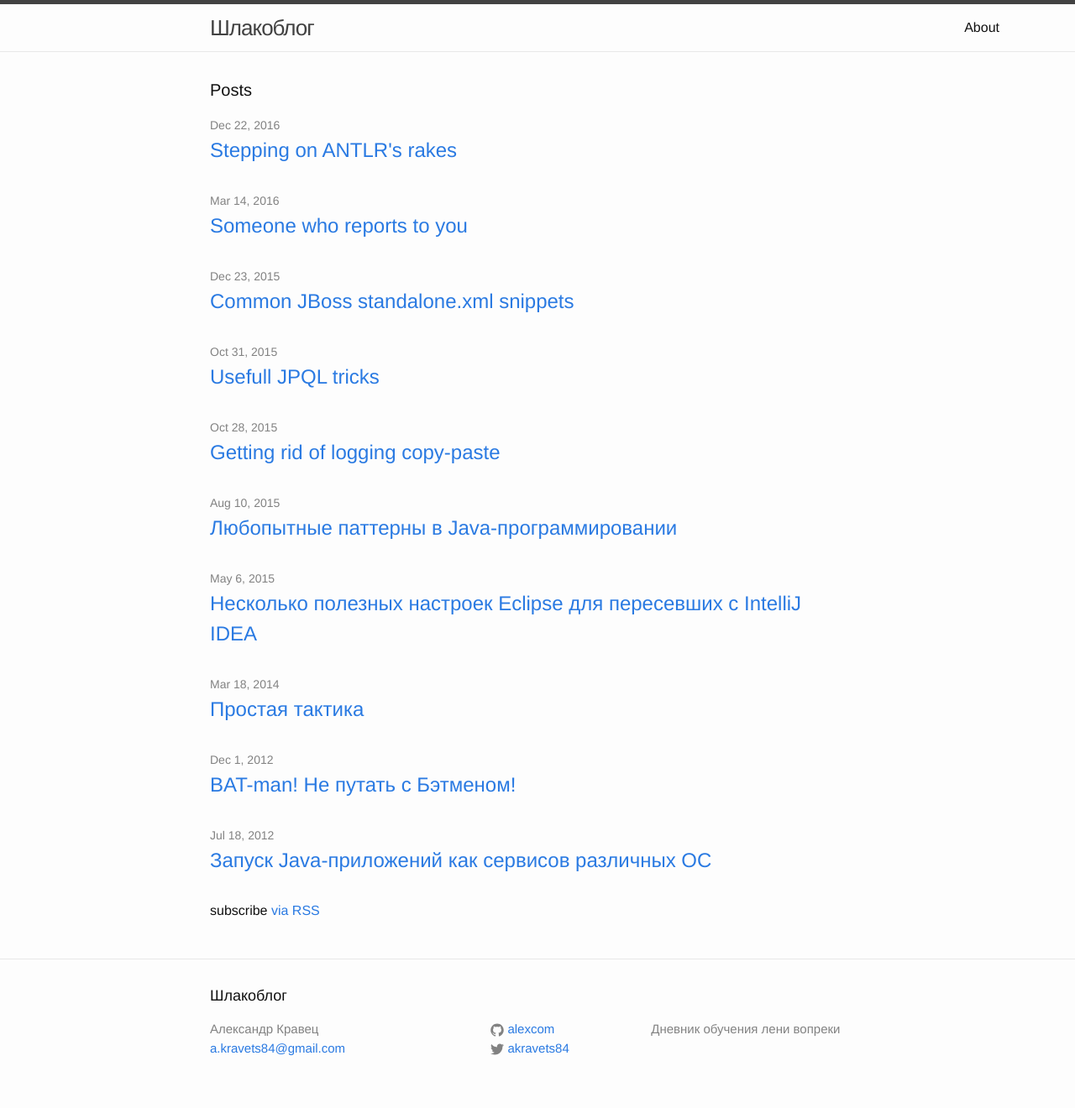
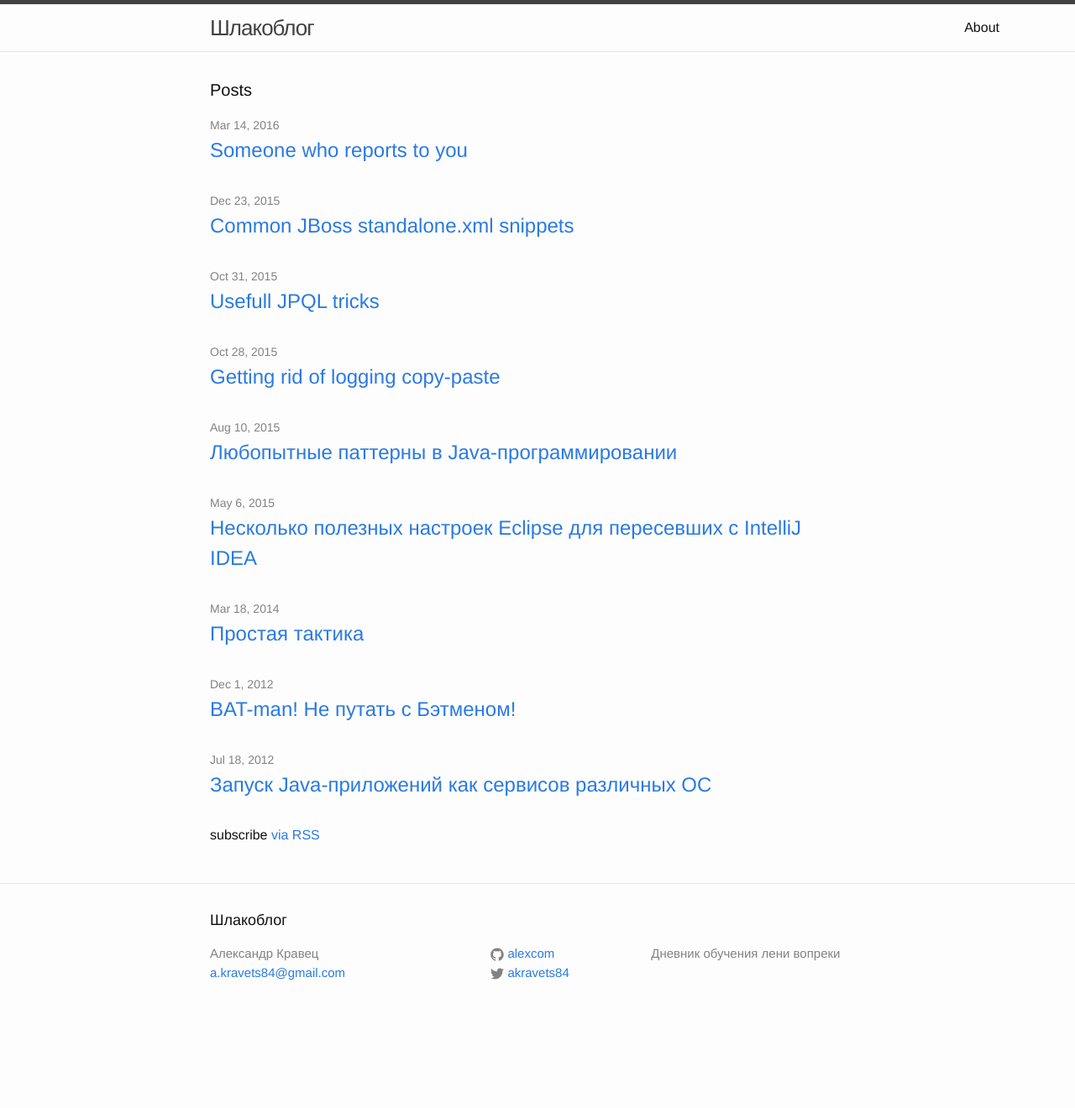
Before and after one commit to alexcom/alexcom.github.io, a Jekyll site: the page built from index.html, in a window 1280 px wide. Shown: the whole page at 84% size. Built offline with Jekyll 4.4.1, drawn with Linux system fonts in a browser that asks for light colours; a file with an impossible date is left out; after the commit the page ends 1230 px from its top, so only the background shows below that.

Commit message:
Updated 2016-12-22-stepping-on-antlr-rakes.md

````diff
--- a/_posts/2016-12-22-stepping-on-antlr-rakes.md
+++ b/_posts/2016-12-22-stepping-on-antlr-rakes.md
@@ -2,7 +2,7 @@
 published: true
 layout: post
 title: Stepping on ANTLR's rakes
-date: 2016-12-22T14:12:00.000Z
+date: {}
 categories: java antlr parser
 tags: java antlr parser
 ---
@@ -31,7 +31,7 @@ E.g.:
  4. OR allCaps=true //correct boolean part
 
  In this case to give parser a hint that *true* may also be a simple word, not a keyword, you would specify corresponding rule for a *WORD* as follows:
- ```antlr
+ ```
 fragment E : [eE];
 fragment R : [rR];
 fragment T : [tT];
````
